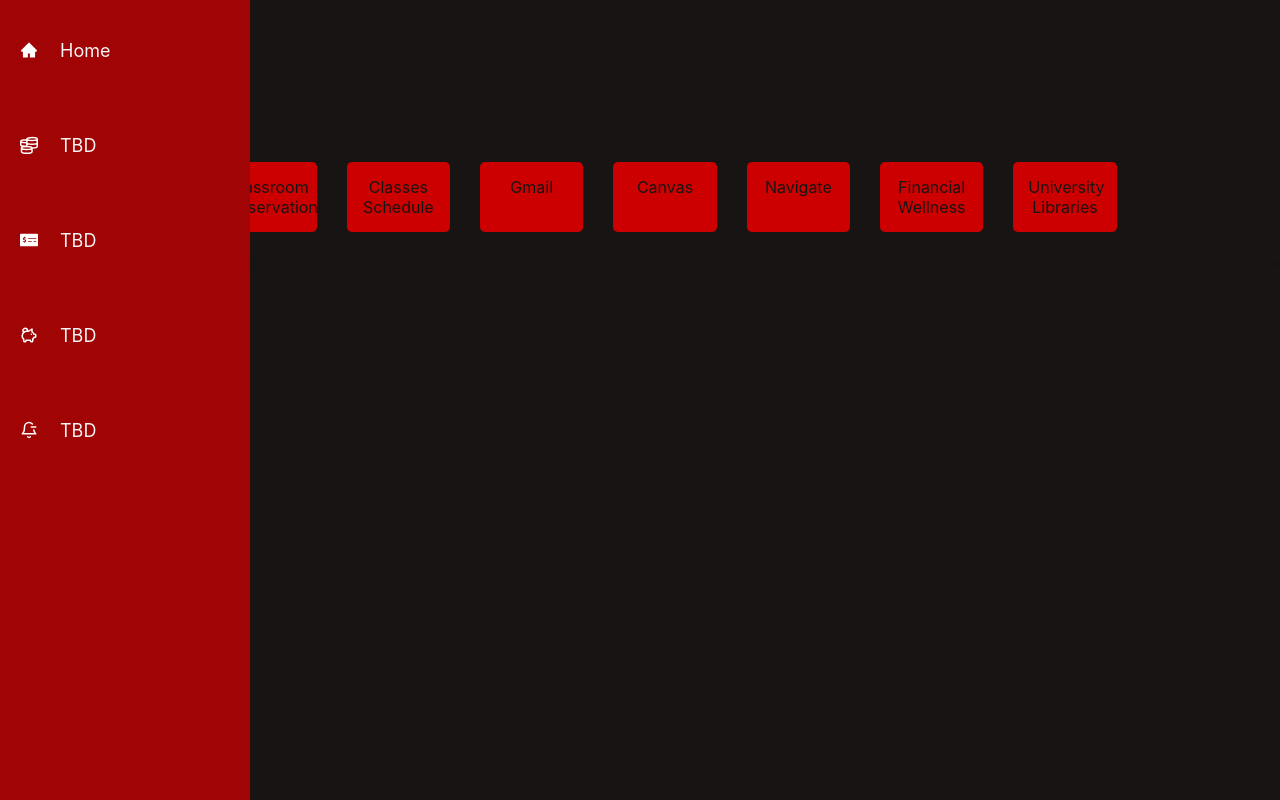
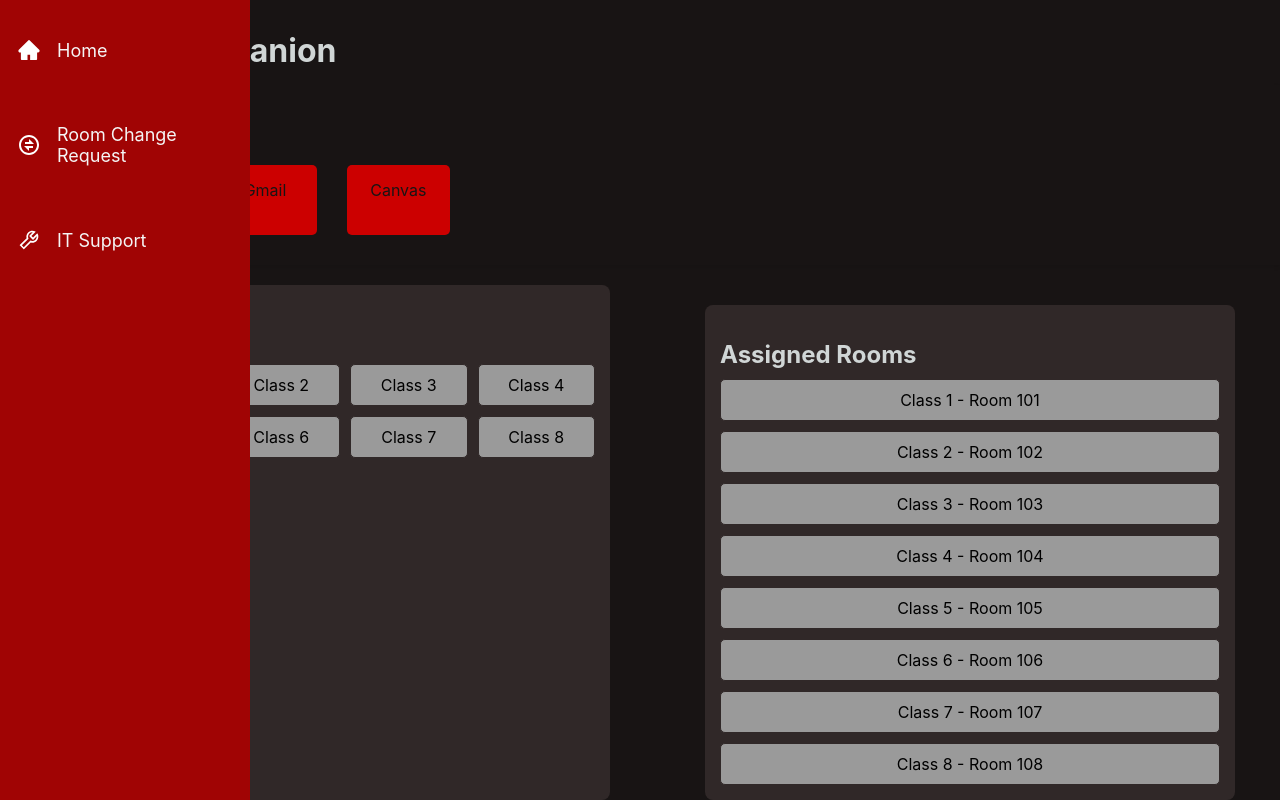
Before and after one commit to zepion1/SWE2, a React (Create React App) app: page /home in a window 1280 px wide. Built offline with nearby package versions, Linux system fonts and the light colour scheme.

Commit message:
worked in frontend
made some changes to sidebar, added attendance and assigned room boxes(work in progress)

```diff
--- a/package.json
+++ b/package.json
@@ -7,7 +7,7 @@
     "react": "^19.0.0",
     "react-dom": "^19.0.0",
     "react-icons": "^5.4.0",
-    "react-router-dom": "^7.1.3",
+    "react-router-dom": "^7.1.5",
     "react-scripts": "5.0.1",
     "styled-components": "^6.1.14",
     "web-vitals": "^4.2.4"
--- a/src/App.css
+++ b/src/App.css
@@ -38,13 +38,13 @@
 }
 
 .home-title{
-  font-size: larger;
+  font-size: xx-large;
   color: #d0d6d6;
   margin-bottom: 5px; /* Space below the title */
 }
 
 .features, .quicklinks {
-  margin-top: 20px;
+  margin-top: 0px;
   padding: 20px;
   background-color: #181414; /* White background for sections to keep the design clean and modern */
   box-shadow: 0 2px 4px rgba(0,0,0,0.1); /* Adds subtle shadows for a slight depth effect */
@@ -86,3 +86,73 @@
       grid-template-columns: repeat(auto-fill, minmax(100px, 1fr)); /* Adjusts the size of the columns in smaller screens for better readability */
   }
 }
+
+.content-grid{
+  display: grid;
+  grid-template-columns: repeat(2, 1fr); /* Creates 2 columns */
+  grid-gap: 20px; /* Space between grid items */
+  margin-top: 20px; /* Space from quicklinks or header */;
+}
+
+.attendance-box {
+  background-color: #302828; /* original color #302828 */
+  padding: 15px;
+  border-radius: 8px;
+  max-width: 500px;
+  margin-left: 30px;
+}
+
+.attendance-text {
+  text-align: left;
+  margin-bottom: 15px;
+  color: #d0d6d6;
+}
+
+.attendance-grid {
+  display: grid;
+  grid-template-columns: repeat(auto-fit, minmax(100px, 1fr));
+  gap: 10px;
+}
+
+.attendance {
+  background-color: #9a9a9a;
+  border: 1px solid #302828;
+  padding: 10px;
+  border-radius: 5px;
+  text-align: center;
+}
+
+.attendance:hover {
+  background-color: #bfbfbf; /* Lighter grey for hover */
+  border-color: #d0d6d6; /* Lighter border color on hover */
+  cursor: pointer; /* Change cursor to indicate it's clickable */
+}
+
+.assigned-rooms-box {
+  margin-top: 20px;
+  padding: 15px;
+  background-color: #302828;
+  border-radius: 8px;
+  max-width: 500px;
+  max-height: 470px;
+  margin-left: 30px;
+}
+
+.assigned-rooms-text {
+  color: #d0d6d6;
+  margin-bottom: 10px;
+}
+
+.room-list {
+  display: grid;
+  grid-template-rows: repeat(auto-fit);
+  gap: 10px;
+}
+
+.room-assignment {
+  background-color: #9a9a9a;
+  border: 1px solid #302828;
+  padding: 10px;
+  border-radius: 5px;
+  text-align: center;
+}
--- a/src/App.js
+++ b/src/App.js
@@ -1,37 +1,18 @@
 import Sidebar from "./components/Sidebar";
-import{
-  BrowserRouter as Router,
-  Routes,
-  Route,
-} from "react-router-dom";
+import { BrowserRouter as Router, Routes, Route } from "react-router-dom";
 import './App.css';
 import Home from "./pages/Home";
+import RoomChangeRequest from "./pages/RoomChangeRequest"; // Assume you will create this component
+import ITSupport from "./pages/ITSupport"; // Assume you will create this component
 
 function App() {
   return (
     <Router>
       <Sidebar className="sidebar" />
       <Routes>
-        <Route
-          path="/home"
-          element={<Home  />}
-        />
-        <Route
-          path="/income"
-          element={<Home/>}
-        />
-        <Route
-          path="/expenses"
-          element={<Home  />}
-        />
-        <Route
-          path="/goals"
-          element={<Home  />}
-        />
-        <Route
-          path="/reminders"
-          element={<Home  />}
-        />
+        <Route path="/home" element={<Home />} />
+        <Route path="/room-changes" element={<RoomChangeRequest />} />
+        <Route path="/it-support" element={<ITSupport />} />
       </Routes>
     </Router>
   );
--- a/src/components/Sidebar.js
+++ b/src/components/Sidebar.js
@@ -17,7 +17,6 @@
 `;
 
 const NavIcon = styled(Link)`
-    margin-left: 2rem;
     font-size: 2rem;
     height: 80px;
     display: flex;
@@ -52,7 +51,7 @@
   display: flex;
   align-items: center;
   justify-content: flex-start;
-  padding: 15px 20px; /* Consistent padding for all states */
+  padding: 15px 17px; /* Consistent padding for all states */
   margin: 5px 0; /* Consistent margin for spacing */
   text-decoration: none;
   font-size: 18px;
--- a/src/components/SidebarData.js
+++ b/src/components/SidebarData.js
@@ -1,41 +1,21 @@
 import React from "react";
-import * as FaIcons from "react-icons/fa";
 import * as AiIcons from "react-icons/ai";
-import * as IoIcons from "react-icons/io";
 import * as RiIcons from "react-icons/ri";
-import { GrMoney } from "react-icons/gr";
-import { FaMoneyCheckAlt } from "react-icons/fa";
-import { TbPigMoney } from "react-icons/tb";
-import { LuBellMinus } from "react-icons/lu";
 
 export const SidebarData = [
     {
         title: "Home",
         path: "/home",
-        icon: <AiIcons.AiFillHome />,
+        icon: <AiIcons.AiFillHome size={24}/>,
     },
-
     {
-        title: "TBD",
-        path: "/home",
-        icon: <GrMoney />,
+        title: <>Room Change<br />Request</>,
+        path: "/room-changes",
+        icon: <RiIcons.RiExchangeLine size={24}/>,
     },
-
     {
-        title: "TBD",
-        path: "/home",
-        icon: <FaMoneyCheckAlt />,
-    },
-
-    {
-        title: "TBD",
-        path: "/home",
-        icon: <TbPigMoney />,
-    },
-
-    {
-        title: "TBD",
-        path: "/home",
-        icon: <LuBellMinus />,
+        title: "IT Support",
+        path: "/it-support",
+        icon: <AiIcons.AiOutlineTool size={24}/>,
     },
 ];
--- a/src/pages/Home.js
+++ b/src/pages/Home.js
@@ -1,4 +1,16 @@
 import React from "react";
+
+// Sample data for class-room assignments
+const classRoomAssignments = [
+    { class: "Class 1", room: "Room 101" },
+    { class: "Class 2", room: "Room 102" },
+    { class: "Class 3", room: "Room 103" },
+    { class: "Class 4", room: "Room 104" },
+    { class: "Class 5", room: "Room 105" },
+    { class: "Class 6", room: "Room 106" },
+    { class: "Class 7", room: "Room 107" },
+    { class: "Class 8", room: "Room 108" },
+];
 
 const Home = () => {
     return (
@@ -10,18 +22,41 @@
             <div className="quicklinks">
                 <h2 className="quicklink-text">QuickLinks</h2>
                 <div className="link-grid">
-                    <div className="link"><span>Attendance</span></div>
-                    <div className="link"><span>Classroom Reservations</span></div>
                     <div className="link"><span>Classes Schedule</span></div>
                     <div className="link"><span>Gmail</span></div>
                     <div className="link"><span>Canvas</span></div>
-                    <div className="link"><span>Navigate</span></div>
-                    <div className="link"><span>Financial Wellness</span></div>
-                    <div className="link"><span>University Libraries</span></div>
                 </div>
             </div>
+
+            <div className="content-grid">
+                <div className="attendance-box">
+                    <h2 className="attendance-text">Attendance</h2>
+                    <div className="attendance-grid">
+                        <div className="attendance"><span>Class 1</span></div>
+                        <div className="attendance"><span>Class 2</span></div>
+                        <div className="attendance"><span>Class 3</span></div>
+                        <div className="attendance"><span>Class 4</span></div>
+                        <div className="attendance"><span>Class 5</span></div>
+                        <div className="attendance"><span>Class 6</span></div>
+                        <div className="attendance"><span>Class 7</span></div>
+                        <div className="attendance"><span>Class 8</span></div>
+                    </div>
+                </div>
+
+                <div className="assigned-rooms-box">
+                    <h2 className="assigned-rooms-text">Assigned Rooms</h2>
+                    <div className="room-list">
+                        {classRoomAssignments.map((assignment, index) => (
+                                <div key={index} className="room-assignment">
+                                    <span>{assignment.class} - {assignment.room}</span>
+                                </div>
+                            ))}
+                    </div>
+                </div>
+            </div>
+
         </div>
-    )
+    );
 }
 
 export default Home;
```
Also changed, not shown: src/pages/RoomChangeRequest.js (added), 2 other files (tests, documents, lock files or other folders).
